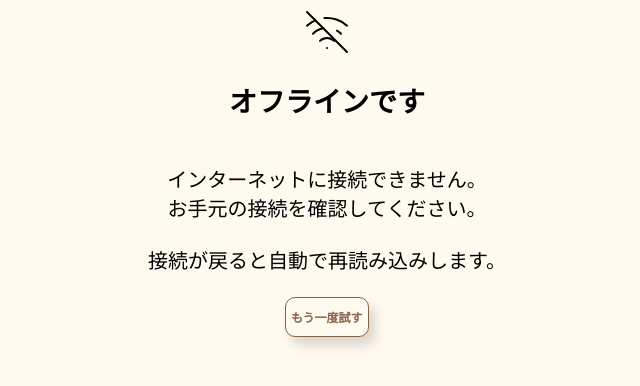
After one commit to naonao96/my-note, a Flask app: page /note_list/offline in a window 1280 px wide. The commit adds this page. Shown: the top 386 px of the page, without its empty margins (313-953 px from the left). Run offline with Flask 3, Linux system fonts and the light colour scheme; parts of the project's set-up code (start-up, migrations or seed data) failed here and were passed over; some web fonts are replaced.

Commit message:
feat: オフラインページを追加し、関連するスタイルと機能を実装

```diff
--- a/app/common/consts.py
+++ b/app/common/consts.py
@@ -3,6 +3,7 @@ ACCESS_TOKEN_REQ_URL = "https://oauth2.googleapis.com/token"
 USER_INFO_RES_URL = "https://www.googleapis.com/oauth2/v2/userinfo"
 LIST_HTML_NAME : str = "pages/fusen_list.html"
 SPLASH_HTML_NAME : str = "pages/splash.html"
+OFFLINE_HTML_NAME : str = "pages/offline.html"
 CREATE_MODE : str = "create"
 EDIT_MODE : str = "edit"
 LOGIN_MODE : str = "login"
--- a/app/routes/fusen_list_routes.py
+++ b/app/routes/fusen_list_routes.py
@@ -15,6 +15,10 @@ def startup():
         return render_template_pack(consts.LIST_HTML_NAME, storage_mode=consts.LOGIN_MODE, dto_list=[])
     else:
         return render_template_pack(consts.LIST_HTML_NAME, storage_mode=consts.LOCAL_MODE, dto_list=[])
+
+@note_bp.route("/offline")
+def offline():
+    return render_template_pack(consts.OFFLINE_HTML_NAME)
 
 # -----API Routes-----
 @note_bp.route("/api/notes", methods=["POST"])
--- a/app/static/css/button.css
+++ b/app/static/css/button.css
@@ -59,6 +59,12 @@
     align-self: center;
     height: var(--height-40);
 }
+.retry-button {
+    text-align: center;
+    background-color: color-mix(in srgb, var(--creame) 80%, transparent);
+    height: var(--height-40);
+    border: var(--border-w-solid) var(--brown);
+}
 .button-text {
     display: block;
     font-family: yomogi;
@@ -79,6 +85,11 @@
     -webkit-text-stroke: var(--text-stroke-m) var(--brown);
     font-size: 24px;
 }
+.button-text-brown-retry {
+    color: var(--brown);
+    -webkit-text-stroke: var(--text-stroke-m) var(--brown);
+    font-size: 12px;
+}
 .icon {
     width: min(40vw, 27px);
     height: auto;
--- /dev/null
+++ b/app/static/css/offline.css
@@ -0,0 +1,14 @@
+.offline{
+    display: flex;
+    flex-direction: column;
+    align-items: center;
+    justify-content: center;
+    gap: 5px;
+    text-align: center;
+}
+.offline-title{
+    font-size: 28px;
+}
+.offline-subtitle{
+    font-size: 20px;
+}
--- a/app/static/css/style.css
+++ b/app/static/css/style.css
@@ -18,6 +18,7 @@
 @import url(./splash.css);
 @import url(./fusen_list.css);
 @import url(./fusen_edit.css);
+@import url(./offline.css);
 
 /*モーダル*/
 @import url(./modal.css);
--- a/app/static/js/controllers/fusenEditController.js
+++ b/app/static/js/controllers/fusenEditController.js
@@ -42,7 +42,7 @@ function setupCreateModalOpen(elems) {
  * @returns {void}
  */
 function setupEditModalOpen(elems) {
-    document.addEventListener("click", async (e) => {
+    document.addEventListener("pointerdown", async (e) => {
         const editButton = e.target.closest(".edit-button");
 
         if (!editButton) return;
@@ -50,7 +50,7 @@ function setupEditModalOpen(elems) {
         e.preventDefault();
         try{
             const result = await readFusen(editButton);
-            assert(result?.fusenData, messages.CONDITIONS_UNDIFINED_ERROR);
+            assert(result?.fusenData, messages.CONDITIONS_UNDEFINED_ERROR);
             setEditModal(elems.form, result.fusenData);
             syncSelectedColor(elems.color);
             updatePreview(elems.preview);
@@ -81,7 +81,7 @@ function setupFlatpickr() {
 function setupColorSelectedButtons(colorElems){
     syncSelectedColor(colorElems);
     colorElems.colorButtons.forEach(button => {
-        button.addEventListener("click", () => {
+        button.addEventListener("pointerdown", () => {
             handleColorSelect(button, colorElems)
         });
     });
--- a/app/static/js/controllers/fusenListController.js
+++ b/app/static/js/controllers/fusenListController.js
@@ -7,7 +7,7 @@ import { messages } from "../common/messages.js";
 import { deleteFusen, readFusenList } from "../service/fusenService.js";
 import { getElements } from "../element/fusenListElements.js";
 import { setupModal } from "./modalController.js";
-import { showToast } from "../common/toste.js";
+import { showToast } from "../common/toast.js";
 import { MESSAGE_TYPE } from "../common/consts.js";
 
 /**
@@ -23,7 +23,7 @@ export async function init(){
 
     try{
         const result = await readFusenList();
-        assert(result, messages.CONDITIONS_UNDIFINED_ERROR);
+        assert(result, messages.CONDITIONS_UNDEFINED_ERROR);
         if (result.fusenList){
             renderFusenList(result.fusenList);
             setupFusenFlip(elems.fusenListWindow);
@@ -35,7 +35,7 @@ export async function init(){
 }
 
 function setupFusenListEvents(){
-    document.addEventListener("click", async (e) => {
+    document.addEventListener("pointerdown", async (e) => {
         const menuButton = e.target.closest(".fusen-menu-button");
         const deleteButton = e.target.closest(".delete-button");
 
--- a/app/static/js/controllers/modalController.js
+++ b/app/static/js/controllers/modalController.js
@@ -10,9 +10,9 @@ import { messages } from "../common/messages.js";
  * @returns {void}
  */
 export function setupModal(modalElems, beforeOpen) {
-    assert(modalElems.openButton, messages.CONDITIONS_UNDIFINED_ERROR);
-    assert(modalElems.overlay, messages.CONDITIONS_UNDIFINED_ERROR);
-    assert(modalElems.modal, messages.CONDITIONS_UNDIFINED_ERROR);
+    assert(modalElems.openButton, messages.CONDITIONS_UNDEFINED_ERROR);
+    assert(modalElems.overlay, messages.CONDITIONS_UNDEFINED_ERROR);
+    assert(modalElems.modal, messages.CONDITIONS_UNDEFINED_ERROR);
 
     modalElems.openButton.addEventListener("click", () => {
         beforeOpen?.();
--- /dev/null
+++ b/app/static/js/controllers/offlineController.js
@@ -0,0 +1,11 @@
+"use strict"
+
+const retryButton = document.querySelector(".retry-button");
+
+window.addEventListener("online", () => {
+    location.assign("/");
+})
+
+retryButton.addEventListener("pointerdown", () => {
+    location.assign("/");
+})
--- a/app/static/js/ui/fusenFlip.js
+++ b/app/static/js/ui/fusenFlip.js
@@ -4,8 +4,8 @@ import { assert } from "../common/eventUtil.js";
 import { messages } from "../common/messages.js";
 
 export function setupFusenFlip(elem) {
-  assert(elem, messages.CONDITIONS_UNDIFINED_ERROR);
-  elem.addEventListener("click", (e) => {
+  assert(elem, messages.CONDITIONS_UNDEFINED_ERROR);
+  elem.addEventListener("pointerdown", (e) => {
     if (e.target.closest(".fusen-menu"))
       return;
 
--- a/app/static/js/ui/fusenList.js
+++ b/app/static/js/ui/fusenList.js
@@ -4,7 +4,7 @@ import { assert } from "../common/eventUtil.js";
 import { messages } from "../common/messages.js";
 
 export function renderFusenList(fusenList){
-    assert(fusenList, messages.CONDITIONS_UNDIFINED_ERROR)
+    assert(fusenList, messages.CONDITIONS_UNDEFINED_ERROR)
     const container = document.querySelector(".fusen-container");
     const template = document.querySelector("#fusen-template");
 
--- /dev/null
+++ b/app/templates/pages/offline.html
@@ -0,0 +1,23 @@
+{% extends "base.html" %}
+{% block head %}
+    <script type="module" src="{{ url_for('static', filename='js/controllers/offlineController.js')}}"></script>
+{% endblock %}
+{% block body_class %}layout-container{% endblock %}
+{% block body_attribute %}data-storage-mode="{{ storageMode }}"{% endblock %}
+{% block body %}
+<main>
+    <div class="offline">
+        <img src="{{ url_for('static', filename='images/wifi-off.svg') }}" alt="" aria-hidden="true">
+        <h1 class="offline-title">オフラインです</h1>
+        <p class="offline-subtitle">
+            インターネットに接続できません。<br>
+            お手元の接続を確認してください。<br><br>
+
+            接続が戻ると自動で再読み込みします。
+        </p>
+        <button type="button" class="button retry-button button-text button-text-brown-retry">
+            もう一度試す
+        </button>
+    </div>
+</main>
+{% endblock %}
```
Also changed, not shown: app/static/sw.js (+28 -9 lines), app/static/images/wifi-off.svg (added), app/static/js/common/toast.js (renamed from app/static/js/common/toste.js).
